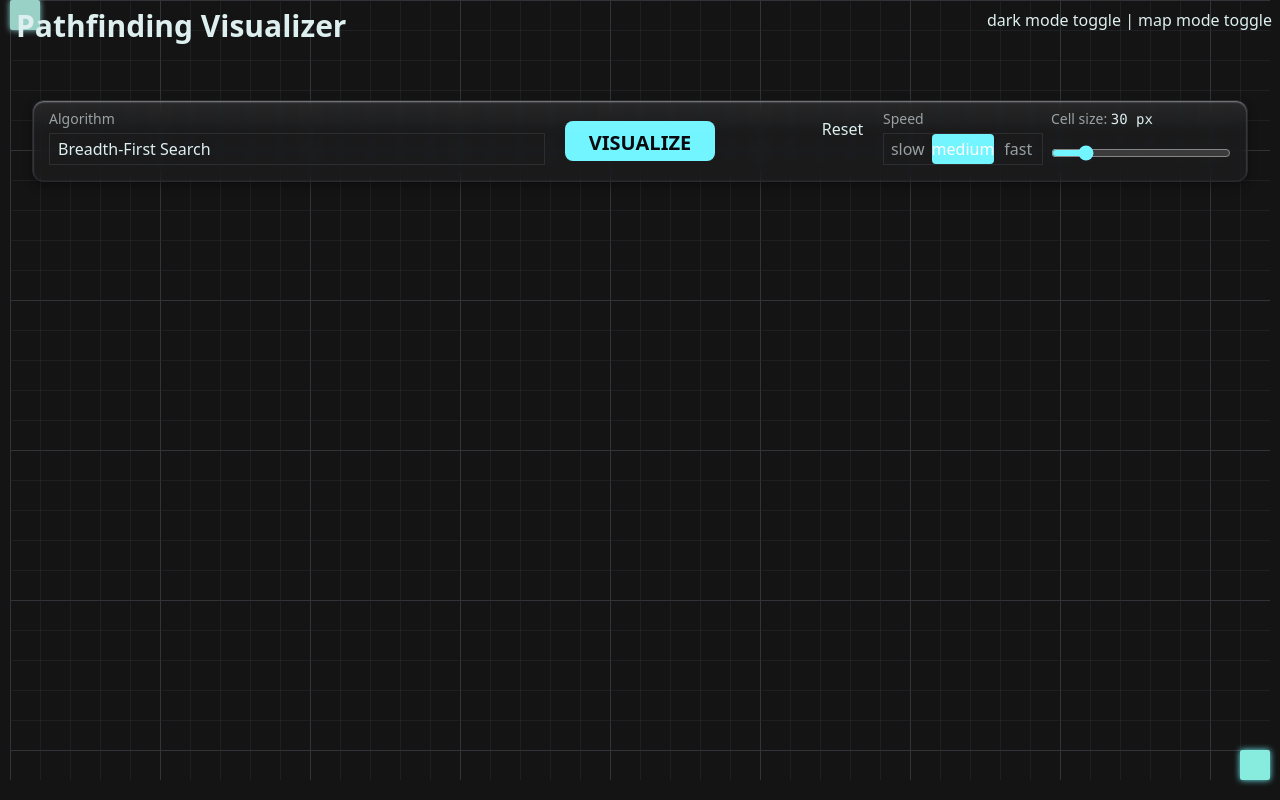
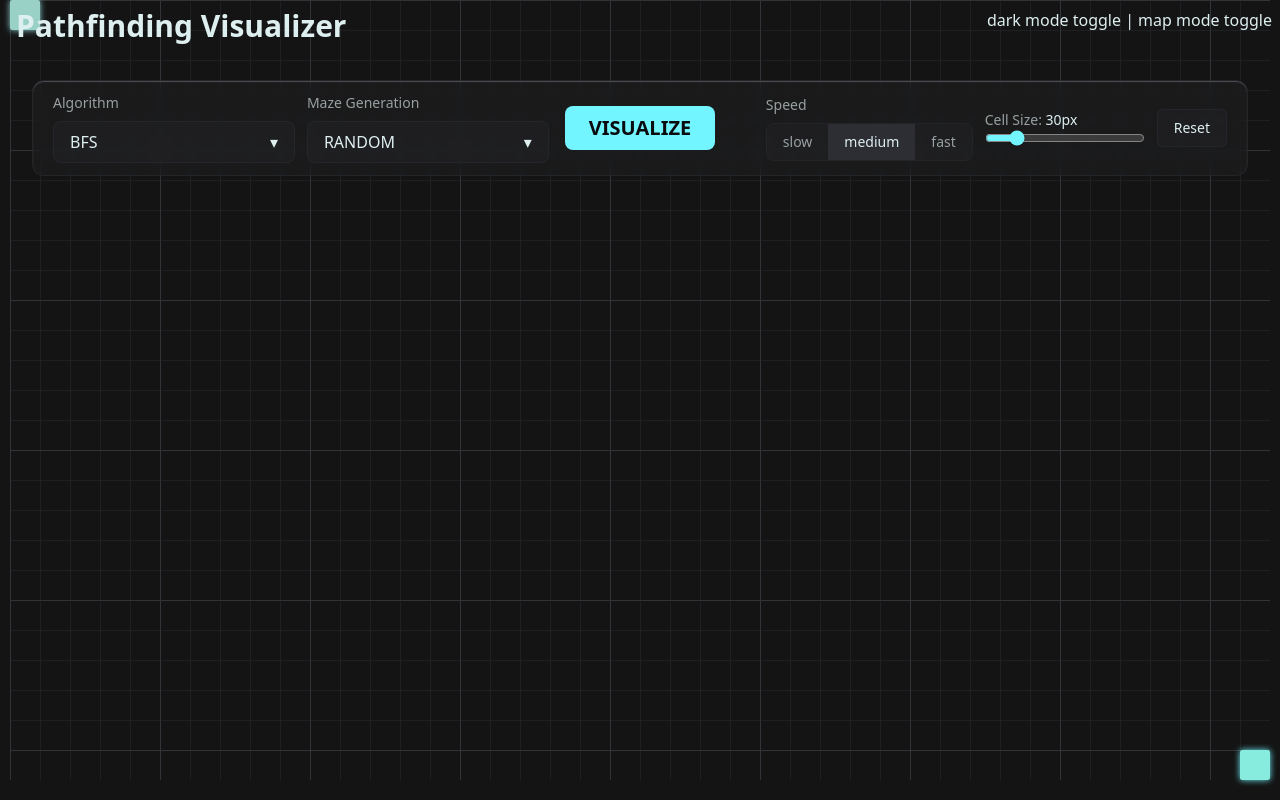
Before and after one commit to Willgxnzalez/pathfinder-visualizer, a React (Vite) app: page / in a window 1280 px wide. Built offline with nearby package versions, Linux system fonts and the light colour scheme.

Commit message:
Create Dropdown for algorithm and maze generation selection; update toolbar styles

```diff
--- a/src/components/ToolBar.tsx
+++ b/src/components/ToolBar.tsx
@@ -1,28 +1,99 @@
-import React from "react";
+import React, { useState, useRef, useEffect } from "react";
 import { Algorithm, AnimationState } from "../types";
 import clsx from "clsx";
+
+const MAZE_GEN_ALGOS = ["random", "recursive-division", "prim", "eller", "kruskal"] as const;
+type MazeGenAlgo = typeof MAZE_GEN_ALGOS[number];
 
 interface ToolBarProps {
     mapMode: boolean;
     animationState: AnimationState;
     selectedAlgorithm: Algorithm;
+    selectedMazeGen?: MazeGenAlgo;
     speed: "slow" | "medium" | "fast";
     cellSize: number;
     cellMin: number;
     cellMax: number;
     cellStep: number;
-
     onRun: () => void;
     onReset: () => void;
     onAlgorithmChange: (algo: Algorithm) => void;
+    onMazeGenChange?: (algo: MazeGenAlgo) => void;
     onSpeedChange: (s: "slow" | "medium" | "fast") => void;
     onCellSizeChange: (size: number) => void;
 }
 
+/* -------------------- Reusable Dropdown -------------------- */
+function Dropdown<T extends string>({
+    label,
+    options,
+    value,
+    onChange,
+    disabled,
+}: {
+    label: string;
+    options: readonly T[];
+    value: T;
+    onChange: (v: T) => void;
+    disabled?: boolean;
+}) {
+    const [open, setOpen] = useState(false);
+    const ref = useRef<HTMLDivElement>(null);
+
+    useEffect(() => {
+        if (!open) return;
+        const handleClick = (e: MouseEvent) => {
+            if (ref.current && !ref.current.contains(e.target as Node)) setOpen(false);
+        };
+        document.addEventListener("mousedown", handleClick);
+        return () => document.removeEventListener("mousedown", handleClick);
+    }, [open]);
+
+    return (
+        <div ref={ref} className="relative w-1/2">
+            <label className="text-sm text-text-muted block mb-2">{label}</label>
+            <button
+                type="button"
+                disabled={disabled}
+                onClick={() => setOpen(!open)}
+                className={clsx(
+                    "w-full flex justify-between px-4 py-2 rounded-lg  text-text-main",
+                    "bg-bg-glass border border-bdr-glass hover:bg-bg-2 transition-all",
+                    disabled && "opacity-60 cursor-not-allowed"
+                )}
+            >
+                {value.toUpperCase()}
+                <span>▾</span>
+            </button>
+
+            {open && (
+                <div className="absolute top-full left-0 mt-2 w-full rounded-lg glass backdrop-blur-md shadow-lg z-20 overflow-hidden">
+                    {options.map((opt) => (
+                        <button
+                            key={opt}
+                            onClick={() => {
+                                onChange(opt);
+                                setOpen(false);
+                            }}
+                            className={clsx(
+                                "block w-full text-left px-4 py-2 text-text-main hover:bg-bg-2",
+                                opt === value && "font-semibold bg-bg-2"
+                            )}
+                        >
+                            {opt.toUpperCase()}
+                        </button>
+                    ))}
+                </div>
+            )}
+        </div>
+    );
+}
+
+/* -------------------- Toolbar -------------------- */
 export default function ToolBar({
-    mapMode,
     animationState,
     selectedAlgorithm,
+    selectedMazeGen,
     speed,
     cellSize,
     cellMin,
@@ -31,104 +102,77 @@ export default function ToolBar({
     onRun,
     onReset,
     onAlgorithmChange,
+    onMazeGenChange,
     onSpeedChange,
     onCellSizeChange,
 }: ToolBarProps) {
     const isAnimating = animationState !== "idle";
 
-    const controlBoxClass = "min-w-[120px] h-8 bg-transparent flex items-center border transition-all border-bdr text-text-main" +
-        (isAnimating ? " opacity-50 cursor-not-allowed" : "");
-    const speedBtnClass = (active: boolean) =>
-        "flex-1 h-full px-0 m-0 rounded border-none transition-all text-base font-medium outline-none " +
-        (active
-            ? "bg-accent text-white"
-            : "bg-transparent text-text-muted hover:text-text-main");
+    const speedBtn = (s: "slow" | "medium" | "fast") => (
+        <button
+            key={s}
+            onClick={() => onSpeedChange(s)}
+            className={clsx(
+                "px-4 py-2 text-sm font-medium",
+                (speed === s)
+                    ? "bg-bg-2 text-text-main "
+                    : "bg-bg-glass text-text-muted hover:bg-bg-2",
+            )}
+        >
+            {s}
+        </button>
+    );
 
     return (
         <div
-            className={
-                clsx(
-                    "fixed glass top-25 left-1/2 -translate-x-1/2 px-4 py-2",
-                    "w-[95vw]",
-                    "flex gap-5",
-                    "transition-all duration-300",
-                    "rounded-xl",
-                    "z-20"
-                )
-            }
+            className={clsx(
+                "fixed top-20 left-1/2 -translate-x-1/2 w-[95vw] flex items-center justify-between gap-4 glass rounded-xl px-5 py-3 z-20"
+            )}
         >
-            {/* Left Side controls */}
-            <div className="flex flex-col gap-1 min-w-0 justify-start flex-1">
-                <label className="text-sm text-text-muted">Algorithm</label>
-                <select
+            {/* Left - Dropdowns */}
+            <div className="flex flex-1 gap-3">
+                <Dropdown
+                    label="Algorithm"
+                    options={["bfs", "dfs", "astar", "gbfs", "dijkstra"] as const}
                     value={selectedAlgorithm}
-                    onChange={e => onAlgorithmChange(e.target.value as Algorithm)}
+                    onChange={onAlgorithmChange}
                     disabled={isAnimating}
-                    className={
-                        "px-2 pe-1 appearance-none w-full " + controlBoxClass
-                        + " min-w-[64px] max-w-full"
-                    }
-                >
-                    <option value="bfs">Breadth-First Search</option>
-                    <option value="dfs">Depth-First Search</option>
-                    <option value="astar">A*</option>
-                    <option value="gbfs">Greedy Best-First Search</option>
-                    <option value="dijkstra">Dijkstra's</option>
-                </select>
+                />
+                <Dropdown
+                    label="Maze Generation"
+                    options={MAZE_GEN_ALGOS}
+                    value={selectedMazeGen || "random"}
+                    onChange={(v) => onMazeGenChange?.(v)}
+                    disabled={isAnimating}
+                />
             </div>
-            {/* Middle "Visualize" button always centered */}
-            <div className="flex flex-col items-center min-w-0 justify-center">
-                <button
-                    onClick={onRun}
-                    disabled={isAnimating}
-                    className={
-                        "px-6 py-2 rounded-lg text-xl font-bold text-text-invert transition-all w-full min-w-[96px] max-w-[180px] h-10 shrink-0 grow-0 " +
-                        (isAnimating
-                            ? "bg-surface-3 cursor-not-allowed opacity-50"
-                            : "bg-accent hover:brightness-110")
-                    }
-                >
-                    VISUALIZE
-                </button>
-            </div>
-            {/* Right side controls grow and shrink */}
-            <div
-                className="flex gap-2 flex-wrap items-stretch justify-end flex-1"
+
+            {/* Center - Run */}
+            <button
+                onClick={onRun}
+                disabled={isAnimating}
+                className={clsx(
+                    "px-6 py-2 text-xl font-bold rounded-lg transition-all",
+                    isAnimating
+                        ? "bg-bg-2 opacity-50 cursor-not-allowed text-text-muted"
+                        : "bg-accent text-text-invert hover:brightness-110"
+                )}
             >
-                <button
-                    onClick={onReset}
-                    disabled={isAnimating}
-                    className={
-                        "btn shrink-0 grow-0 min-w-[65px] h-10 max-w-[120px] " +
-                        (isAnimating
-                            ? "bg-surface-3 text-text-muted cursor-not-allowed"
-                            : "bg-surface-3 text-text-main hover:bg-surface-4")
-                    }
-                >
-                    Reset
-                </button>
-                {/* Speed Control */}
-                <div className="flex flex-col gap-1 min-w-[90px] max-w-[160px] grow shrink rounded-sm">
-                    <label className="text-sm text-text-muted whitespace-nowrap">Speed</label>
-                    <div
-                        className={controlBoxClass + " p-0 w-full overflow-hidden"}
-                    >
-                        {(["slow", "medium", "fast"] as const).map((s, i, arr) => (
-                            <button
-                                key={s}
-                                type="button"
-                                onClick={() => onSpeedChange(s)}
-                                className={speedBtnClass(speed === s)}
-                            >
-                                {s}
-                            </button>
-                        ))}
+                VISUALIZE
+            </button>
+
+            {/* Right - Speed / Cell Size / Reset */}
+            <div className="flex flex-1 items-center justify-end gap-3">
+                <div className="flex flex-col gap-2">
+                    <label className="text-sm text-text-muted">Speed</label>
+                    <div className="flex rounded-lg overflow-hidden border border-bdr-glass">
+                        {(["slow", "medium", "fast"] as const).map(speedBtn)}
                     </div>
                 </div>
-                {/* Cell Size Control */}
-                <div className="flex flex-col gap-1 min-w-[120px] max-w-[180px] grow shrink">
-                    <label className="text-sm text-text-muted whitespace-nowrap">
-                        Cell size: <span className="font-mono text-text-main">{cellSize} px</span>
+
+                <div className="flex flex-col w-40">
+                    <label className="text-sm text-text-muted">
+                        Cell Size: <span className="text-text-main">{cellSize}px</span>
                     </label>
                     <input
                         type="range"
@@ -138,9 +182,22 @@ export default function ToolBar({
                         value={cellSize}
                         onChange={(e) => onCellSizeChange(Number(e.target.value))}
                         disabled={isAnimating}
-                        className={"accent-accent w-full h-10 " + (isAnimating ? "opacity-50 cursor-not-allowed" : "")}
+                        className="accent-accent"
                     />
                 </div>
+
+                <button
+                    onClick={onReset}
+                    disabled={isAnimating}
+                    className={clsx(
+                        "px-4 py-2 rounded-md text-sm font-medium",
+                        isAnimating
+                            ? "bg-bg-2 opacity-50 cursor-not-allowed text-text-muted"
+                            : "bg-bg-glass border border-bdr-glass text-text-main hover:bg-bg-2"
+                    )}
+                >
+                    Reset
+                </button>
             </div>
         </div>
     );
--- a/src/styles/grid.css
+++ b/src/styles/grid.css
@@ -2,8 +2,6 @@
   /* === GRID BACKGROUND === */
   .grid-background {
     @apply relative w-full h-full;
-    background-color: var(--color-bg-1);
-
     background-image:
       linear-gradient(to right, oklch(0.3 0.01 260 / 0.45) 1px, transparent 1px),
       linear-gradient(to bottom, oklch(0.3 0.01 260 / 0.45) 1px, transparent 1px),
--- a/src/styles/theme.css
+++ b/src/styles/theme.css
@@ -6,7 +6,9 @@
 
   /* === Borders === */
   --color-bdr: oklch(0.3 0.009 270);
-  --color-bdr-glass: color-mix(in oklch, var(--color-bdr) 80%, transparent);
+  --color-bdr-2: oklch(0. 0.009 270);
+  --color-bdr-glass: color-mix(in oklch, var(--color-bdr) 60%, transparent);
+  --color-bdr-glass-2: color-mix(in oklch, var(--color-bdr-2) 80%, transparent);
   --color-bdr-muted: oklch(0.25 0.008 260 / 0.3);
 
   /* === Accents === */
@@ -23,20 +25,10 @@
 
 
 .glass {
-  backdrop-filter: blur(8px) saturate(150%);
+  backdrop-filter: blur(8px);
   background-color: var(--color-bg-glass);
   border: 1px solid var(--color-bdr-glass);
   box-shadow:
-    inset 0 1px 2px oklch(0.85 0.015 270 / 0.6), /* subtle top highlight */
-    0 4px 8px oklch(0 0 0 / 0.35);              /* lifted outer shadow */
+    inset 0 1px 1px oklch(0.85 0.015 270 / 0.3); /* subtle top highlight */
   transition: background-color 0.3s ease, box-shadow 0.3s ease;
 }
-
-.glass::before {
-  content: "";
-  position: absolute;
-  inset: 0;
-  border-radius: inherit;
-  background: linear-gradient(to bottom, oklch(1 0 0 / 0.06), transparent 40%);
-  pointer-events: none;
-}
```
